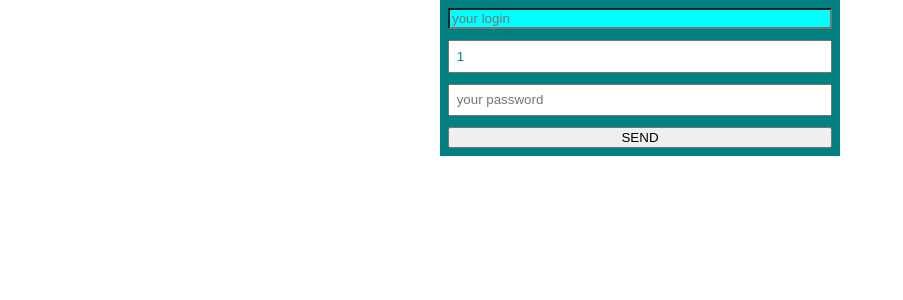
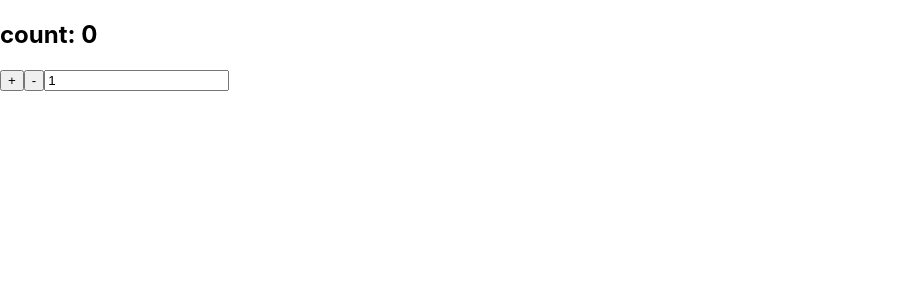
Before and after one commit to novolokova/react-18-01-23, a React (Create React App) app: page /dash-board/users in a window 1280 px wide. Shown: the top 300 px of the page, without its empty margins (0-903 px from the left). Built offline with nearby package versions, Linux system fonts and the light colour scheme.

Commit message:
Add useState

```diff
--- a/src/App.js
+++ b/src/App.js
@@ -1,5 +1,6 @@
 import React from "react";
-import LogInForm from "./components/form/LogInForm";
+// import LogInForm from "./components/form/LogInForm";
+import LearnHooks from './components/LearnHooks';
 
 
 
@@ -7,7 +8,7 @@ function App() {
 
   return (
     <>
-      <LogInForm />
+      <LearnHooks />
     </>
   );
 }
--- /dev/null
+++ b/src/components/LearnHooks/index.js
@@ -0,0 +1,29 @@
+import React,{useState} from "react";
+
+
+const LearnHooks = (props) => {
+    const [count, setCount] = useState(0);
+    const [step, setStep] = useState(1);
+    console.log(count);
+
+    const handlerStep =
+        ({target:{value}})=>{setStep(Number(value))};
+
+  const handlerAdd = () => {
+    setCount(count+step);
+  };
+  const handlerSub = () => {
+    setCount(count-step);
+  };
+  return (
+    <div>
+      <h2>count: {count}</h2>
+      <button onClick={handlerAdd}>+</button>
+      <button onClick={handlerSub}>-</button>
+      <input type="number" value={step} onChange={handlerStep}/>
+    </div>
+  );
+};
+
+
+export default LearnHooks;
--- a/src/components/form/InputWrapperWithValidate/index.js
+++ b/src/components/form/InputWrapperWithValidate/index.js
@@ -19,5 +19,5 @@ const InputWrapperWithValidate = (props) => {
       </label>
     );
 };
-
+// інший приклад з children and cx
 export default InputWrapperWithValidate;
```
